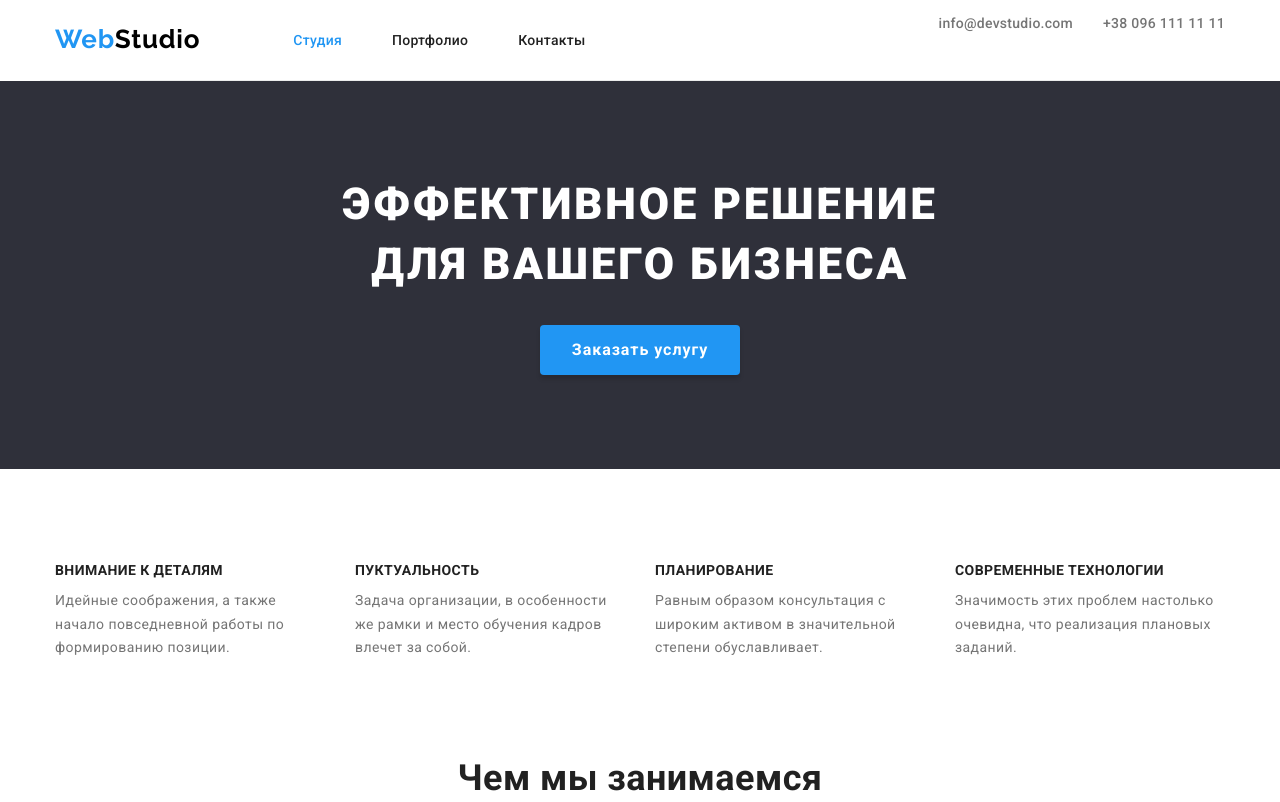
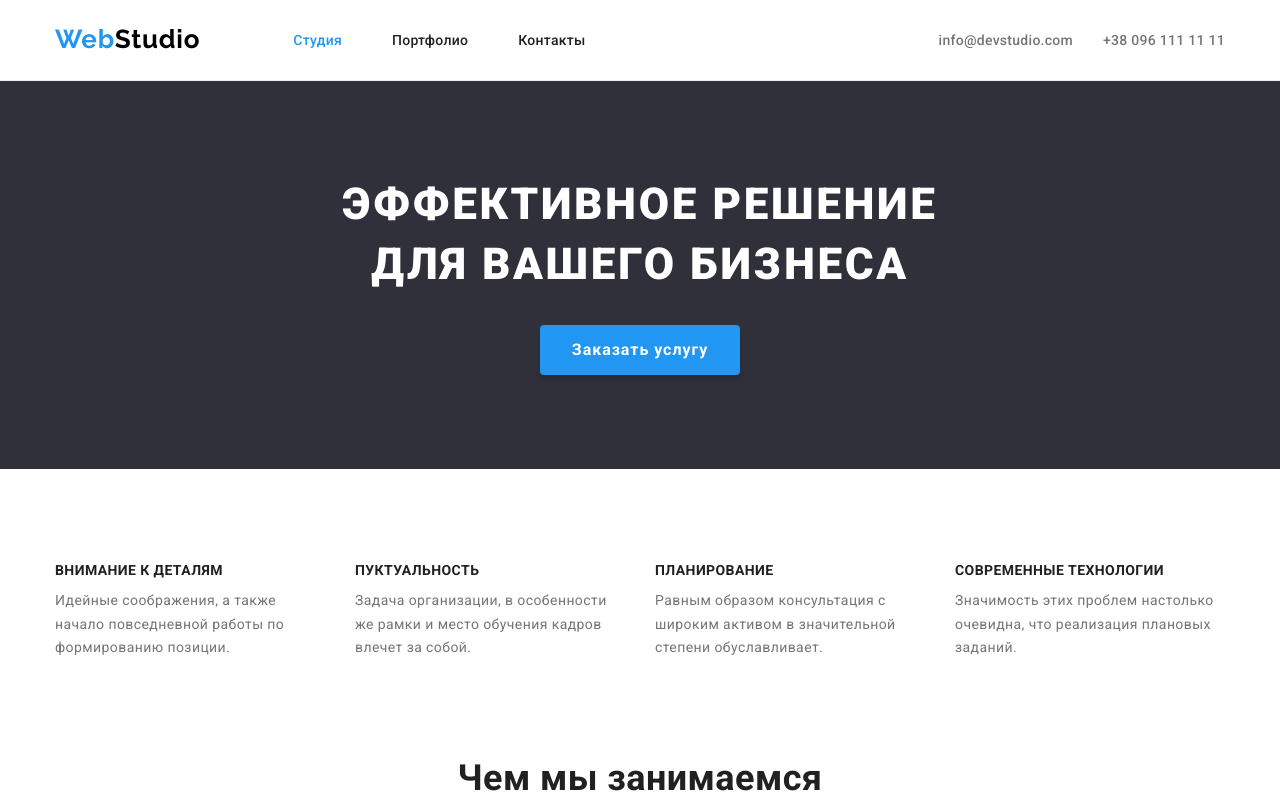
Before and after one commit to ArtemHryn/goit-markup-hw-03, a plain HTML site: page index.html in a window 1280 px wide. Shown: the top 802 px of the page. Drawn offline with nearby package versions, Linux system fonts and the light colour scheme.

Commit message:
padding fix

```diff
--- a/css/styles.css
+++ b/css/styles.css
@@ -46,6 +46,9 @@ ul {
 /*Header*/
 .header > .container {
     display: flex;
+}
+
+.header {
     border-bottom: 1px solid var(--divide_line_color)
 }
 .header-navigation {
@@ -108,8 +111,8 @@ ul {
 
 .header-contact-item {
     display: block;
-    padding-top: 15px;
-    padding-bottom: 15px;
+    padding-top: 32px;
+    padding-bottom: 32px;
 
     text-decoration: none;
     font-family: 'Roboto';
```
